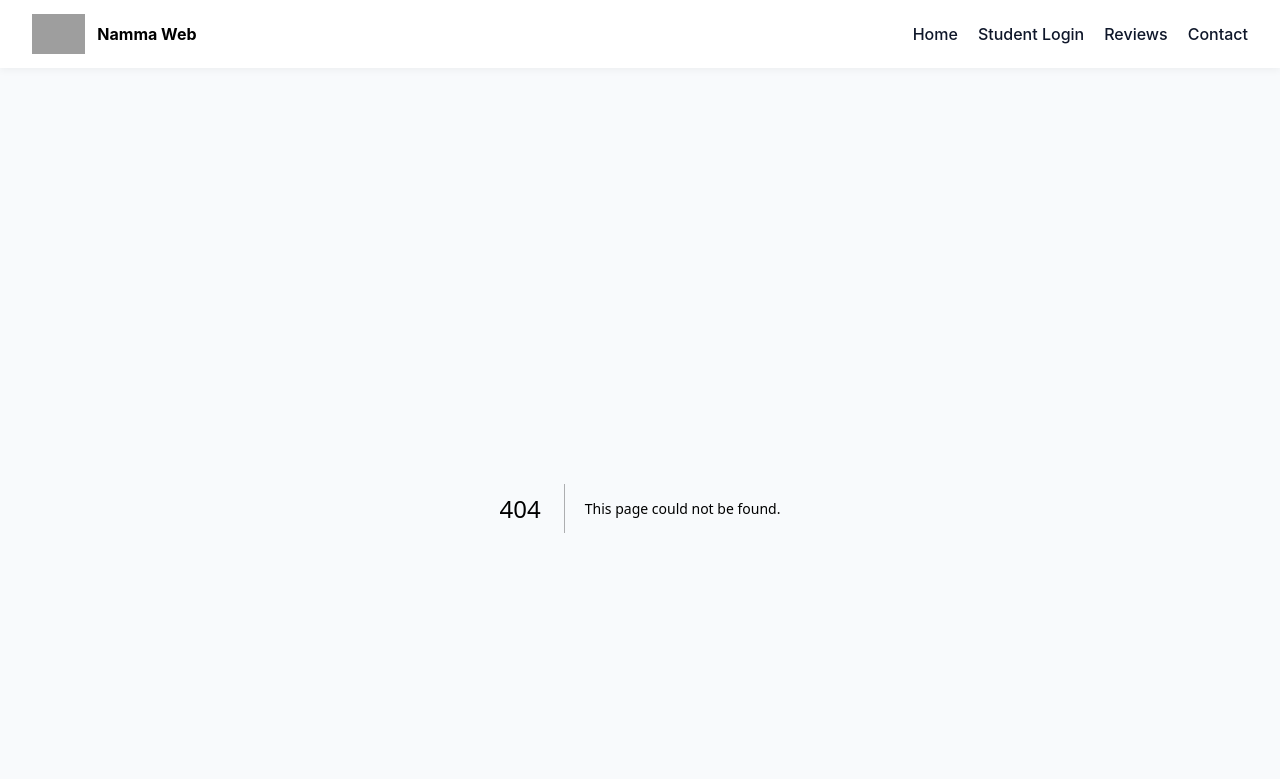
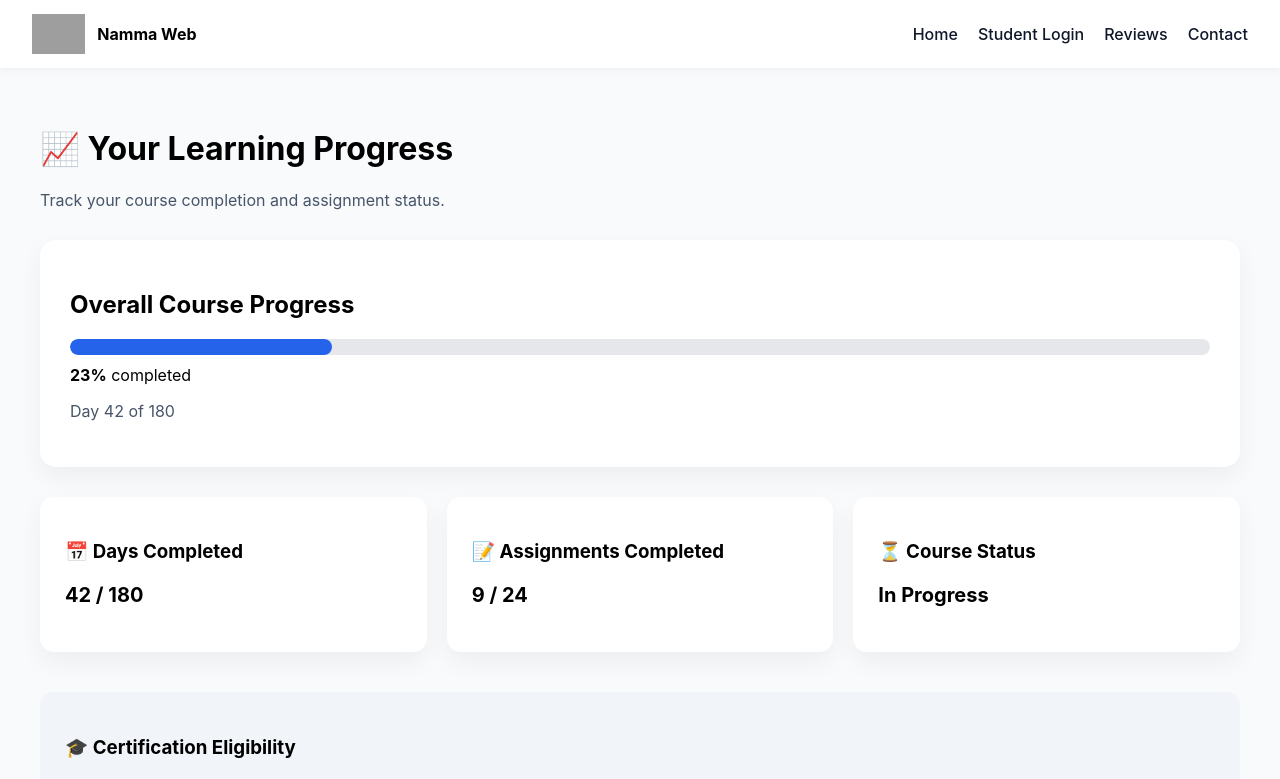
Before and after one commit to nammaweb/nammaweblmsdigital-marketing, a Next.js app: page /progress in a window 1280 px wide. Before the commit this address had no page. Shown: the top 779 px of the page. Built offline with nearby package versions, Linux system fonts and the light colour scheme; grey boxes are pictures that could not be loaded.

Commit message:
Create page.js

```diff
--- /dev/null
+++ b/app/progress/page.js
@@ -0,0 +1,124 @@
+"use client";
+
+export default function ProgressPage() {
+  // Dummy data (backend will replace later)
+  const totalDays = 180;
+  const completedDays = 42;
+  const totalAssignments = 24;
+  const completedAssignments = 9;
+
+  const progressPercent = Math.round((completedDays / totalDays) * 100);
+
+  return (
+    <div>
+      <h1>📈 Your Learning Progress</h1>
+      <p style={{ color: "#475569", marginBottom: "30px" }}>
+        Track your course completion and assignment status.
+      </p>
+
+      {/* OVERALL PROGRESS */}
+      <section style={card}>
+        <h2>Overall Course Progress</h2>
+
+        <div style={progressBox}>
+          <div
+            style={{
+              ...progressBar,
+              width: `${progressPercent}%`
+            }}
+          />
+        </div>
+
+        <p style={{ marginTop: "10px" }}>
+          <strong>{progressPercent}%</strong> completed
+        </p>
+        <p style={{ color: "#475569" }}>
+          Day {completedDays} of {totalDays}
+        </p>
+      </section>
+
+      {/* STATS */}
+      <section style={grid}>
+        <StatCard
+          title="📅 Days Completed"
+          value={`${completedDays} / ${totalDays}`}
+        />
+        <StatCard
+          title="📝 Assignments Completed"
+          value={`${completedAssignments} / ${totalAssignments}`}
+        />
+        <StatCard
+          title="⏳ Course Status"
+          value="In Progress"
+        />
+      </section>
+
+      {/* CERTIFICATION INFO */}
+      <section style={noteBox}>
+        <h3>🎓 Certification Eligibility</h3>
+        <ul>
+          <li>Minimum 75% course completion required</li>
+          <li>All mandatory assignments must be completed</li>
+          <li>Final exam must be passed</li>
+          <li>No fee refund policy applies</li>
+        </ul>
+      </section>
+    </div>
+  );
+}
+
+/* COMPONENT */
+
+function StatCard({ title, value }) {
+  return (
+    <div style={statCard}>
+      <h3>{title}</h3>
+      <p style={{ fontSize: "20px", fontWeight: "bold" }}>{value}</p>
+    </div>
+  );
+}
+
+/* STYLES */
+
+const card = {
+  background: "white",
+  padding: "30px",
+  borderRadius: "16px",
+  boxShadow: "0 10px 25px rgba(0,0,0,0.05)",
+  marginBottom: "30px"
+};
+
+const progressBox = {
+  width: "100%",
+  height: "16px",
+  background: "#e5e7eb",
+  borderRadius: "20px",
+  overflow: "hidden",
+  marginTop: "10px"
+};
+
+const progressBar = {
+  height: "100%",
+  background: "#2563eb",
+  borderRadius: "20px"
+};
+
+const grid = {
+  display: "grid",
+  gridTemplateColumns: "repeat(auto-fit, minmax(220px, 1fr))",
+  gap: "20px",
+  marginBottom: "40px"
+};
+
+const statCard = {
+  background: "white",
+  padding: "25px",
+  borderRadius: "14px",
+  boxShadow: "0 10px 25px rgba(0,0,0,0.05)"
+};
+
+const noteBox = {
+  background: "#f1f5f9",
+  padding: "25px",
+  borderRadius: "14px"
+};
```
